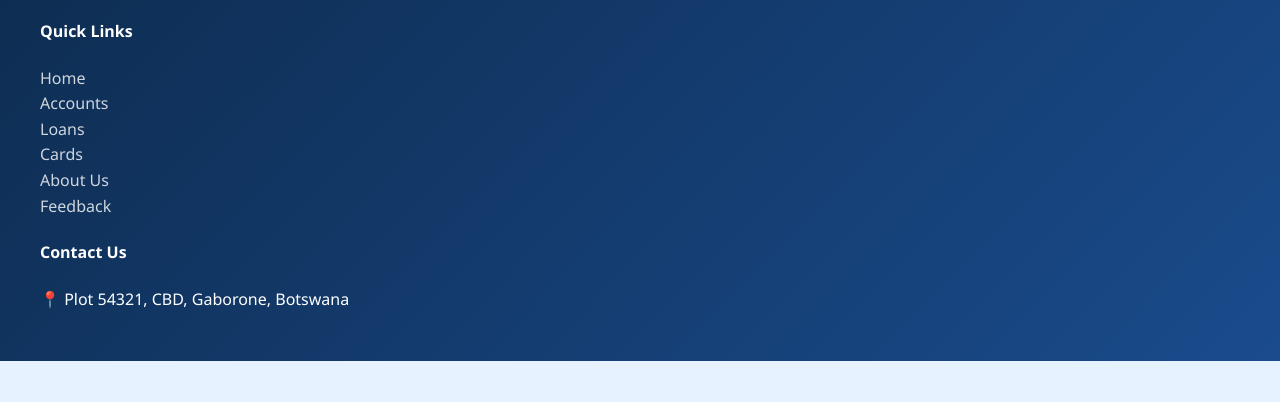
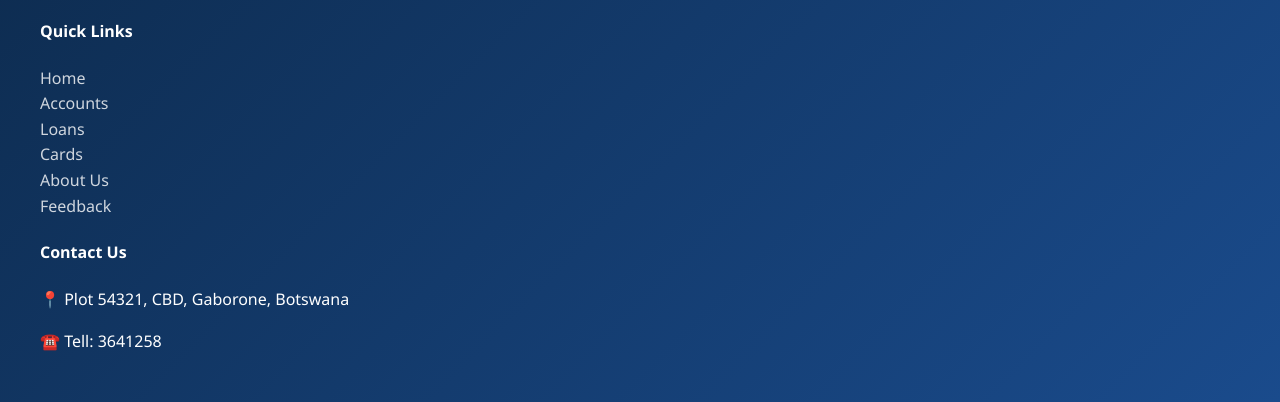
Before and after one commit to Kutlo75/cse24-011, a plain HTML site: page branches.html in a window 1280 px wide. Shown: the part 716-1118 px from the top of the page. Before the commit the page ends 1077 px from the top, so only its background shows below. Drawn offline with Linux system fonts and the light colour scheme.

Commit message:
branches.html

```diff
--- a/branches.html
+++ b/branches.html
@@ -56,6 +56,7 @@
     <div class="contact">
       <h4>Contact Us</h4>
       <p>📍 Plot 54321, CBD, Gaborone, Botswana</p>
+      <p>☎️ Tell: 3641258</p>
     </div>
   </div>
   </footer>
```
